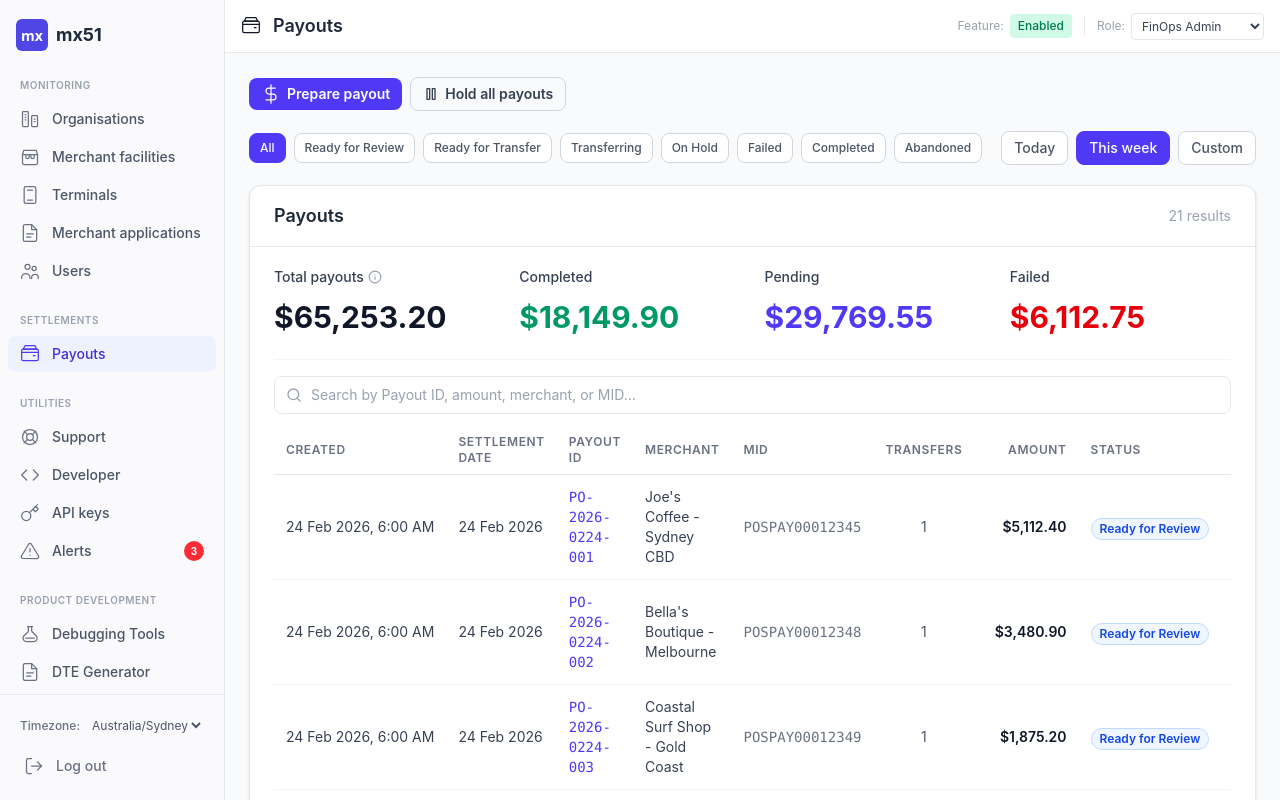
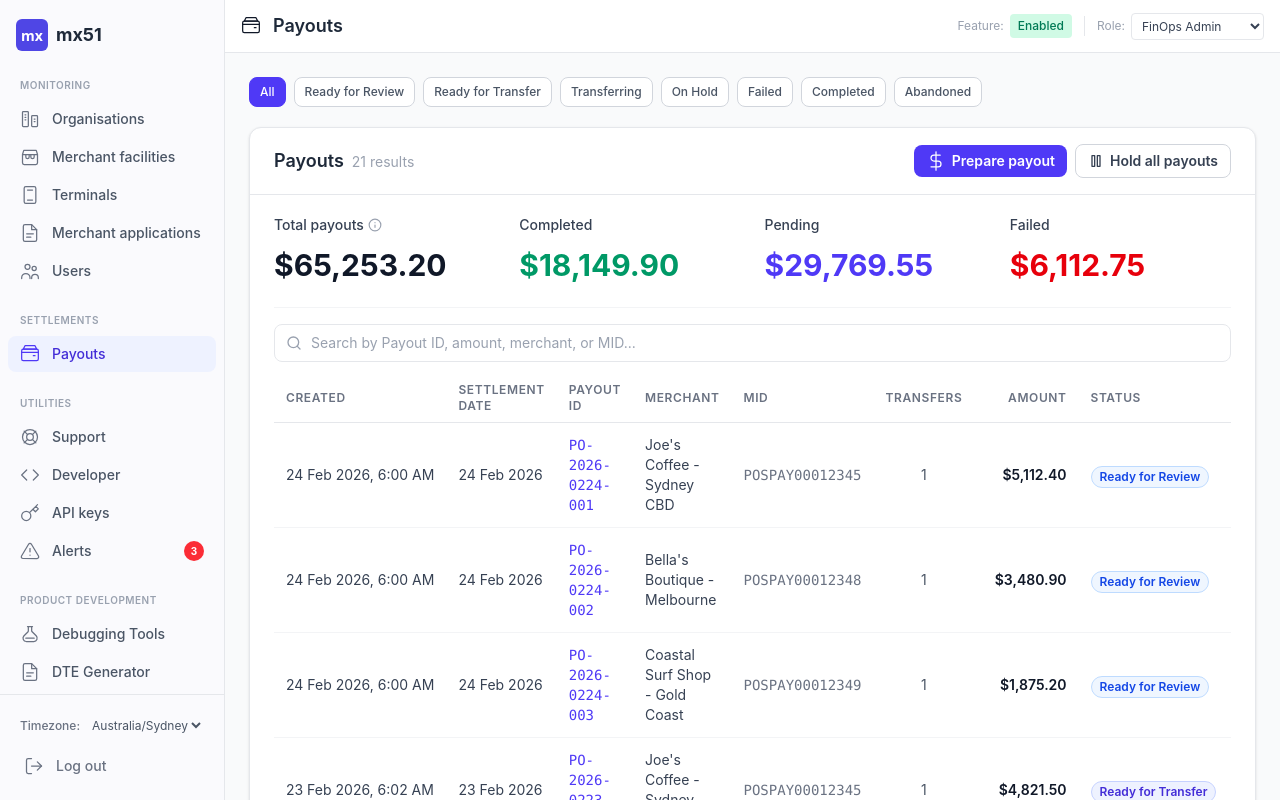
Before and after one commit to eeyern-mx51/msp-settlement-ledger, a React (Vite) app: page / in a window 1280 px wide. Built offline with nearby package versions, Linux system fonts and the light colour scheme.

Commit message:
Update placement of payouts for fleet and merchant level

```diff
--- a/src/MSPDashboard.jsx
+++ b/src/MSPDashboard.jsx
@@ -1043,7 +1043,6 @@ function MerchantAdjustmentsTab({ role, mid }) {
 // ═══════════════════════════════════════════════════════════
 function FleetPayoutsPage({ role, featureEnabled, payouts, onPayoutStatusChange, unassignedMLEs }) {
   const [statusFilter, setStatusFilter] = useState("all");
-  const [dateFilter, setDateFilter] = useState("week");
   const [fleetHold, setFleetHold] = useState(null); // null or { reason, note, user, timestamp }
   const [showFleetHoldDialog, setShowFleetHoldDialog] = useState(false);
   const [selectedPayout, setSelectedPayout] = useState(null);
@@ -1095,22 +1094,18 @@ function FleetPayoutsPage({ role, featureEnabled, payouts, onPayoutStatusChange,
 
       {fleetHold && (<div className="flex items-start gap-3 p-4 rounded-xl border-2 border-red-300 bg-red-50"><div className="mt-0.5"><Icons.Shield /></div><div className="flex-1"><div className="flex items-center gap-2 mb-1"><span className="text-sm font-bold text-red-800">Fleet payouts are on hold</span></div><p className="text-sm text-red-700">{fleetHold.reason}</p><p className="text-xs text-red-500 mt-1">Placed by {fleetHold.user} · {fleetHold.timestamp}{fleetHold.note ? ` · "${fleetHold.note}"` : ""}</p></div><Button variant="outline" colorScheme="error" size="sm" onClick={() => { setFleetHold(null); addToast({ type: "success", title: "Fleet hold released", message: "All fleet payouts can now proceed." }); }} disabled={!canWrite}>Release hold</Button></div>)}
 
-      <div className="flex flex-col lg:flex-row justify-between gap-3">
-        <div className="flex items-center gap-2">
-          <Button variant="solid" colorScheme="brand" size="sm" leftIcon={<Icons.DollarSign />} onClick={() => setShowPrepare(true)} disabled={!canWrite}>Prepare payout</Button>
-          {!fleetHold && <Button variant="outline" colorScheme="neutral" size="sm" leftIcon={<Icons.Pause />} onClick={() => setShowFleetHoldDialog(true)} disabled={!canWrite}>Hold all payouts</Button>}
-        </div>
+      <div className="flex items-center gap-2 flex-wrap">
+        {["all", "Ready for Review", "Ready for Transfer", "Transferring", "On Hold", "Failed", "Completed", "Abandoned"].map((s) => (<FilterChip key={s} label={s === "all" ? "All" : s} active={statusFilter === s} onClick={() => setStatusFilter(s)} />))}
       </div>
 
-      <div className="flex flex-col lg:flex-row justify-between gap-3">
-        <div className="flex items-center gap-2 flex-wrap">
-          {["all", "Ready for Review", "Ready for Transfer", "Transferring", "On Hold", "Failed", "Completed", "Abandoned"].map((s) => (<FilterChip key={s} label={s === "all" ? "All" : s} active={statusFilter === s} onClick={() => setStatusFilter(s)} />))}
-        </div>
-        <DateFilterBar value={dateFilter} onChange={setDateFilter} />
-      </div>
-
       <Card>
-        <CardHeader><span className="text-lg font-semibold text-gray-800">Payouts</span><span className="text-sm text-gray-400">{filteredPayouts.length} results</span></CardHeader>
+        <CardHeader>
+          <span className="text-lg font-semibold text-gray-800">Payouts<span className="ml-2 text-sm font-normal text-gray-400">{filteredPayouts.length} results</span></span>
+          <div className="flex items-center gap-2">
+            <Button variant="solid" colorScheme="brand" size="sm" leftIcon={<Icons.DollarSign />} onClick={() => setShowPrepare(true)} disabled={!canWrite}>Prepare payout</Button>
+            {!fleetHold && <Button variant="outline" colorScheme="neutral" size="sm" leftIcon={<Icons.Pause />} onClick={() => setShowFleetHoldDialog(true)} disabled={!canWrite}>Hold all payouts</Button>}
+          </div>
+        </CardHeader>
         <Divider />
         <CardBody className="pt-4">
           <div className="flex flex-wrap gap-6 pb-4 mb-4 border-b border-gray-100">
@@ -1187,17 +1182,17 @@ function MerchantPayoutsTab({ role, payouts, onPayoutStatusChange, unassignedMLE
 
       {merchantHold && (<div className="flex items-start gap-3 p-4 rounded-xl border-2 border-red-300 bg-red-50"><div className="mt-0.5"><Icons.Shield /></div><div className="flex-1"><div className="flex items-center gap-2 mb-1"><span className="text-sm font-bold text-red-800">Merchant payouts are on hold</span></div><p className="text-sm text-red-700">{merchantHold.reason}</p><p className="text-xs text-red-500 mt-1">Placed by {merchantHold.user} · {merchantHold.timestamp}{merchantHold.note ? ` · "${merchantHold.note}"` : ""}</p></div><Button variant="outline" colorScheme="error" size="sm" onClick={() => { setMerchantHold(null); addToast({ type: "success", title: "Merchant hold released", message: "Payouts for this merchant can now proceed." }); }} disabled={!canWrite}>Release hold</Button></div>)}
 
-      <div className="flex flex-col lg:flex-row justify-between gap-3">
-        <div className="flex items-center gap-2">
-          <Button variant="solid" colorScheme="brand" size="sm" leftIcon={<Icons.DollarSign />} onClick={() => setShowPrepare(true)} disabled={!canWrite}>Prepare payout</Button>
-          {!merchantHold && <Button variant="outline" colorScheme="neutral" size="sm" leftIcon={<Icons.Pause />} onClick={() => setShowMerchantHoldDialog(true)} disabled={!canWrite}>Hold all payouts</Button>}
-        </div>
-      </div>
       <div className="flex items-center gap-2 flex-wrap">
         {["all", "Ready for Review", "Ready for Transfer", "Transferring", "Completed", "Failed", "On Hold", "Abandoned"].map((s) => (<FilterChip key={s} label={s === "all" ? "All" : s} active={statusFilter === s} onClick={() => { setStatusFilter(s); setCurrentPage(1); }} />))}
       </div>
       <Card>
-        <CardHeader><span className="text-lg font-semibold text-gray-800">Payouts</span><span className="text-sm text-gray-400">{filtered.length} results</span></CardHeader>
+        <CardHeader>
+          <span className="text-lg font-semibold text-gray-800">Payouts<span className="ml-2 text-sm font-normal text-gray-400">{filtered.length} results</span></span>
+          <div className="flex items-center gap-2">
+            <Button variant="solid" colorScheme="brand" size="sm" leftIcon={<Icons.DollarSign />} onClick={() => setShowPrepare(true)} disabled={!canWrite}>Prepare payout</Button>
+            {!merchantHold && <Button variant="outline" colorScheme="neutral" size="sm" leftIcon={<Icons.Pause />} onClick={() => setShowMerchantHoldDialog(true)} disabled={!canWrite}>Hold all payouts</Button>}
+          </div>
+        </CardHeader>
         <Divider />
         <CardBody className="pt-4">
           <div className="flex flex-wrap gap-6 pb-4 mb-4 border-b border-gray-100">
```
